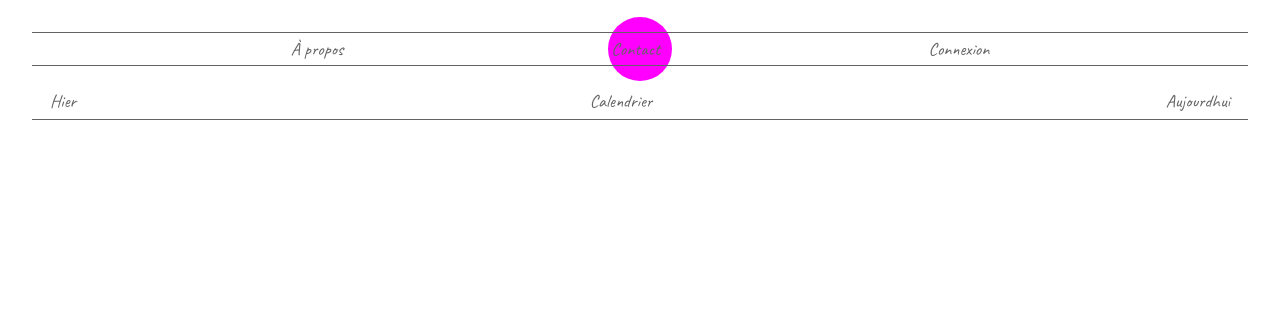
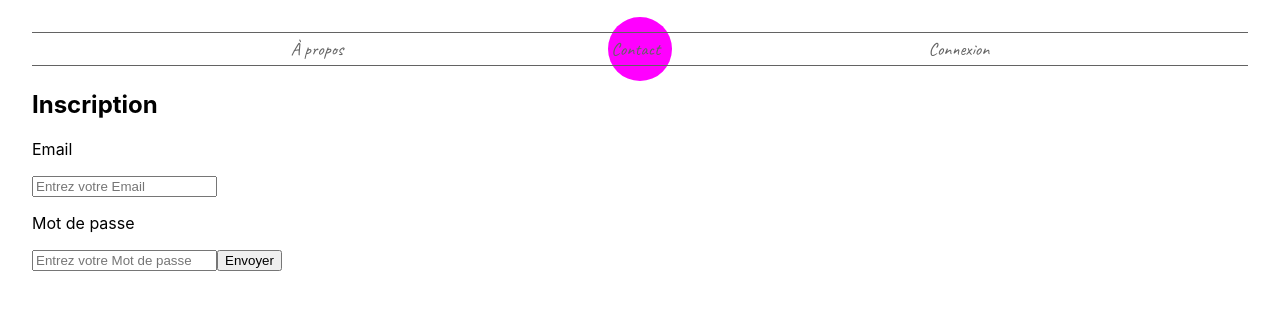
Before and after one commit to jhe381697/document-your-life, a React (Create React App) app in the folder document-your-life/: page / in a window 1280 px wide. Shown: the top 310 px of the page. Built offline with nearby package versions, Linux system fonts and the light colour scheme; no server answers.

Commit message:
Wip mise Waiting for API /Login

```diff
--- a/document-your-life/src/App/App.js
+++ b/document-your-life/src/App/App.js
@@ -1,7 +1,8 @@
 /* eslint-disable react/react-in-jsx-scope */
 /* eslint-disable react/jsx-key */
 import HeaderNavbar from '../Components/HeaderNavbar/HeaderNavbar';
-import TabDashboard from '../Components/TabDashboard/TabDashboard';
+import LoginForm from '../Components/LoginForm/LoginForm';
+// import TabDashboard from '../Components/TabDashboard/TabDashboard';
 import './App.css';
 
 function App() {
@@ -9,7 +10,8 @@ function App() {
   return (
     <div className="App">
       <HeaderNavbar/>
-      <TabDashboard/>
+      {/* <TabDashboard/> */}
+      <LoginForm />
     </div>
   );
 }
--- /dev/null
+++ b/document-your-life/src/Components/LoginForm/LoginForm.js
@@ -0,0 +1,68 @@
+/* eslint-disable react/no-unescaped-entities */
+/* eslint-disable react/jsx-key */
+import React, { useEffect, useState } from 'react';
+import PropTypes from 'prop-types';
+import './loginForm.scss';
+import loginAxios from '../../Login/LoginRequest';
+
+const LoginForm = () => {
+    const [email, setEmail] = useState('')
+    const [password, setPassword] = useState('')
+    const [submited, setSubmited] = useState(true)
+    /**
+     * @function handleSubmit
+     * @param {*} e
+     * use to prevent reload
+     * set a condition for the submit
+     * conditions:
+     * -checkbox checked
+     * -all inputs completed
+     * -and same passwort and password confirmation
+     */
+    const handleSubmit = (e) => {
+        e.preventDefault();
+        console.log(loginAxios.response)
+        setSubmited(!submited)
+
+    }
+    useEffect(() => {
+       loginAxios(email, password)
+
+    }, submited)
+
+
+    return (
+        <div className='formLogin'>
+            <h2 className='formLogin-title'>Inscription</h2>
+            <form className='formLogin-form' onSubmit={handleSubmit}>
+                <p className='formLogin-form-title'>Email</p>
+                <input
+                    className='formLogin-form-input'
+                    value={email}
+                    onChange={(e) => setEmail(e.target.value)}
+                    type="email"
+                    placeholder='Entrez votre Email' />
+
+                <p className='formLogin-form-title'>Mot de passe</p>
+                <input
+                    className='formLogin-form-input'
+                    value={password}
+                    onChange={(e) => setPassword(e.target.value)}
+                    type="password"
+                    placeholder='Entrez votre Mot de passe' />
+                <button type="submit" onSubmit={handleSubmit} className="formLogin-form-btn">
+                    Envoyer
+                </button>
+
+            </form>
+        </div>
+    );
+};
+
+LoginForm.propTypes = {
+    className: PropTypes.string,
+};
+LoginForm.defaultProps = {
+    className: '',
+};
+export default React.memo(LoginForm);
--- /dev/null
+++ b/document-your-life/src/Components/LoginForm/loginForm.scss
@@ -0,0 +1,40 @@
+@import '../../styles/vars';
+
+.formSignin{
+    display: flex;
+    flex-direction: column;
+    align-items: center;
+        &-form{
+            width: 100%;
+            display: flex;
+            flex-direction: column;
+            &-title{
+                margin: 1rem 0 0 0.4rem ;
+            }
+            &-input{
+                font: $fontP;
+                border: none;
+                border-bottom: 1px solid #636363;
+                margin: 0.3rem 0 0.5rem 0;
+            }
+            &-checkbox{
+                display: flex;
+                justify-content: center;
+                flex-wrap: wrap;
+                align-items: center;
+                margin: 1rem 0;
+                padding: 0;
+                    &-input{
+                        width: 1rem;
+                        height: 1rem;
+                    }
+                    &-error{
+                        color: #636363;
+                    }
+            }
+            &-checklist{
+               font-size: 16px;
+               color: #636363;
+            }
+        }
+}
--- /dev/null
+++ b/document-your-life/src/Login/LoginRequest.js
@@ -0,0 +1,19 @@
+import axios from 'axios'
+
+/**
+ *
+ * @param {*} email
+ * @param {*} firstName
+ * @param {*} lastName
+ * @param {*} password
+ * @param {*} passwordconf
+ */
+export default function loginAxios() {
+    axios.get('https://dyl-api.herokuapp.com/login')
+        .then(function (response) {
+            console.log(response);
+        })
+        .catch(function (error) {
+            console.log(error);
+        });
+}
```
